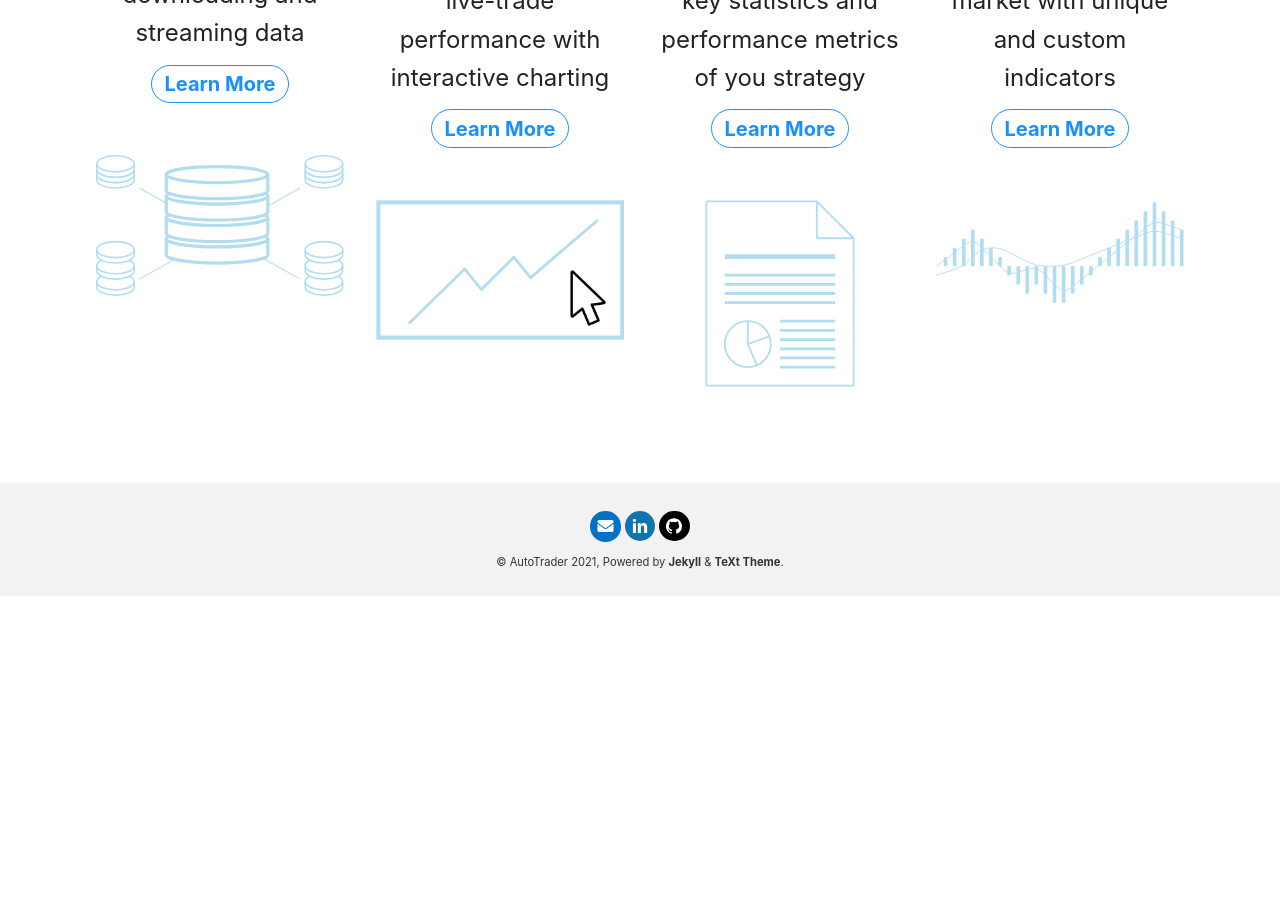
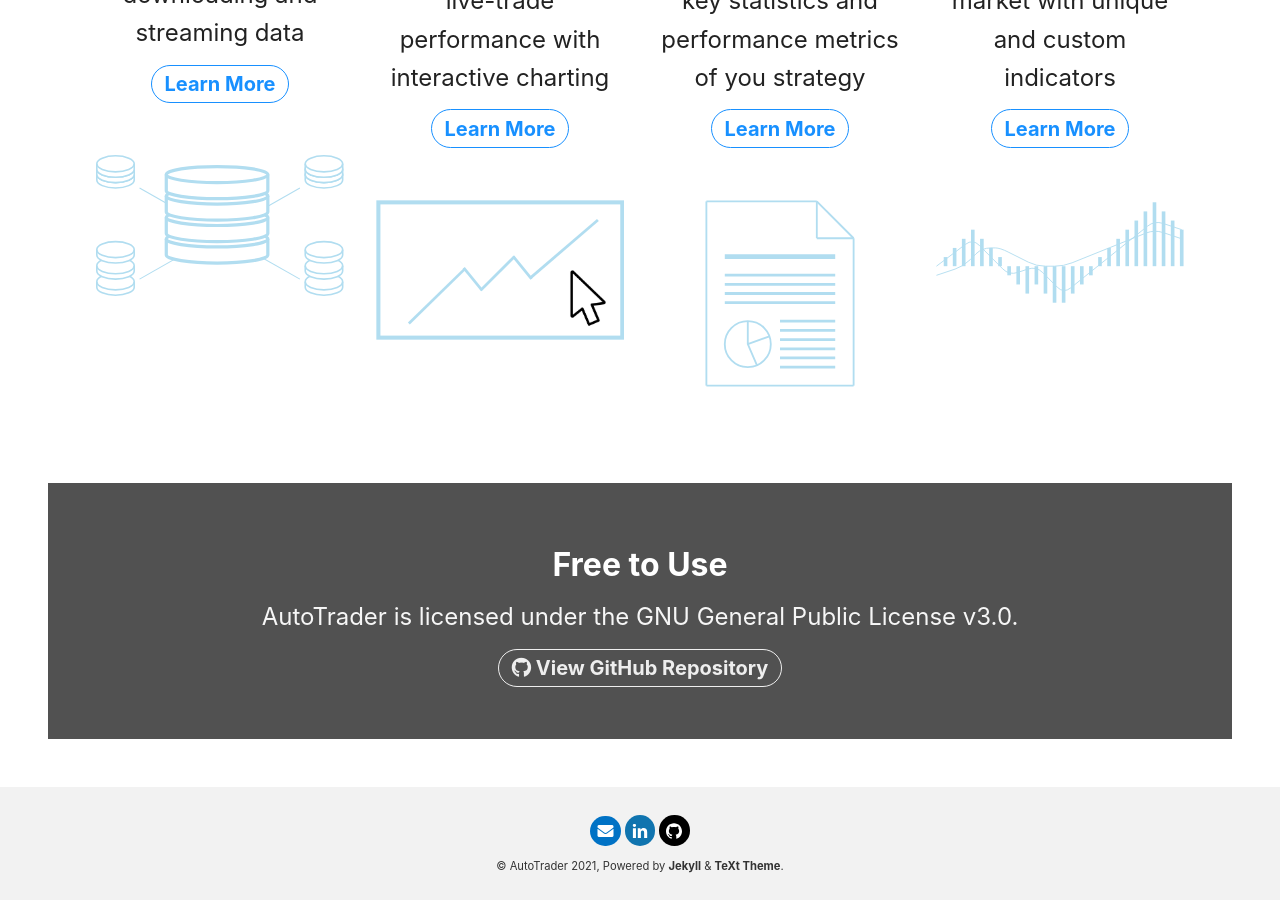
Before and after one commit to kieran-mackle/AutoTrader, a Jekyll site: the page built from index.html, in a window 1280 px wide and 900 px high, scrolled down 2174 px. Built offline with Jekyll 4.4.1, drawn with Linux system fonts in a browser that asks for light colours; nearby versions of some CDN libraries; the list of posts is cut into pages by our own code; before the commit the page ends 2770 px from its top, so only the background shows below that.

Commit message:
Update index.html

```diff
--- a/index.html
+++ b/index.html
@@ -121,4 +121,12 @@ data:
             is_row: true
             style: "max-height: 350px; max-width: 300px"
 
+    - title: Free to Use
+      theme: dark
+      excerpt: AutoTrader is licensed under the GNU General Public License v3.0.
+      actions:
+        - text: '<i class="fab fa-github"></i> View GitHub Repository'
+          type: outline-theme-dark
+          url: https://github.com/kieran-mackle/AutoTrader
+      background_color: "#515151"
 ---
```
